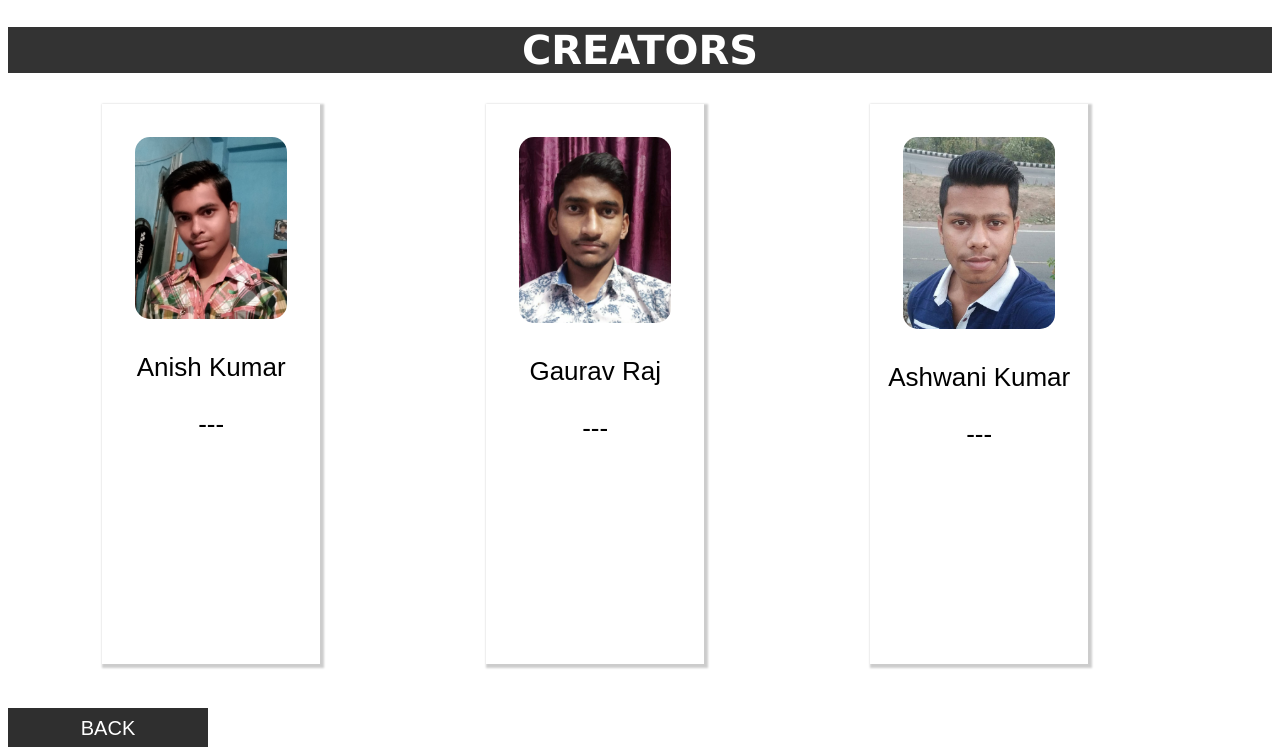
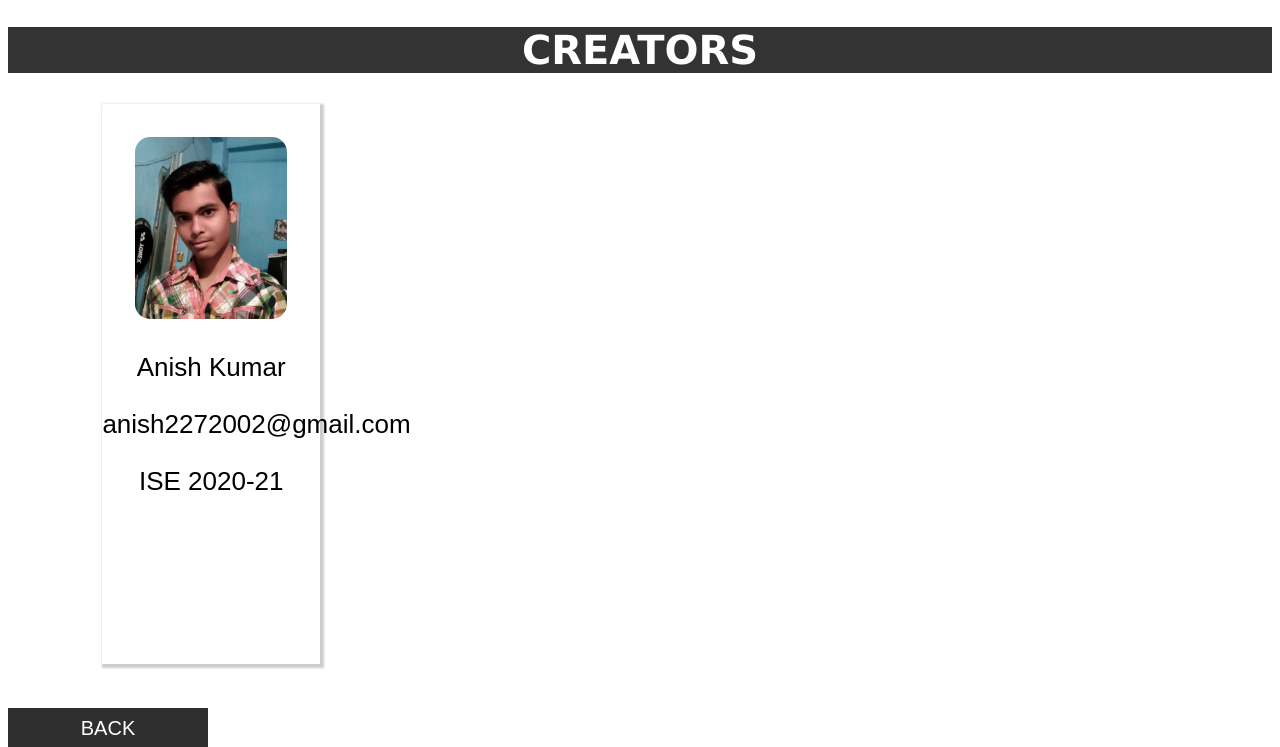
Before and after one commit to anish2272002/railway_reservation_django_project, a Django app: page /creators in a window 1280 px wide. Shown: the top 747 px of the page. Run offline with Django 3.2, Linux system fonts and the light colour scheme.

Commit message:
some change

```diff
--- a/railway/rail/templates/create.html
+++ b/railway/rail/templates/create.html
@@ -5,8 +5,10 @@
 <div class="create_card"  style="left:8%;">
     <p><img class="create_card_img" src="{% static '12.jpg' %}"></p>
     <p>Anish Kumar</p>
-    <p>---</p>
+    <p>anish2272002@gmail.com</p>
+    <p>ISE 2020-21</p>
 </div>
+<!--
 <div class="create_card"  style="left:38%;">
         <p><img class="create_card_img" src="{% static 'gaurav.jpg' %}"></p>
         <p>Gaurav Raj</p>
@@ -17,5 +19,6 @@
         <p>Ashwani Kumar</p>
         <p>---</p>
 </div>
+-->
 <a href="{{status}}"><button class="sub" style="width:10em;height:2em;position:absolute;bottom:2.6em;">BACK</button></a>
 {% endblock %}
```
Also changed, not shown: README.txt.
